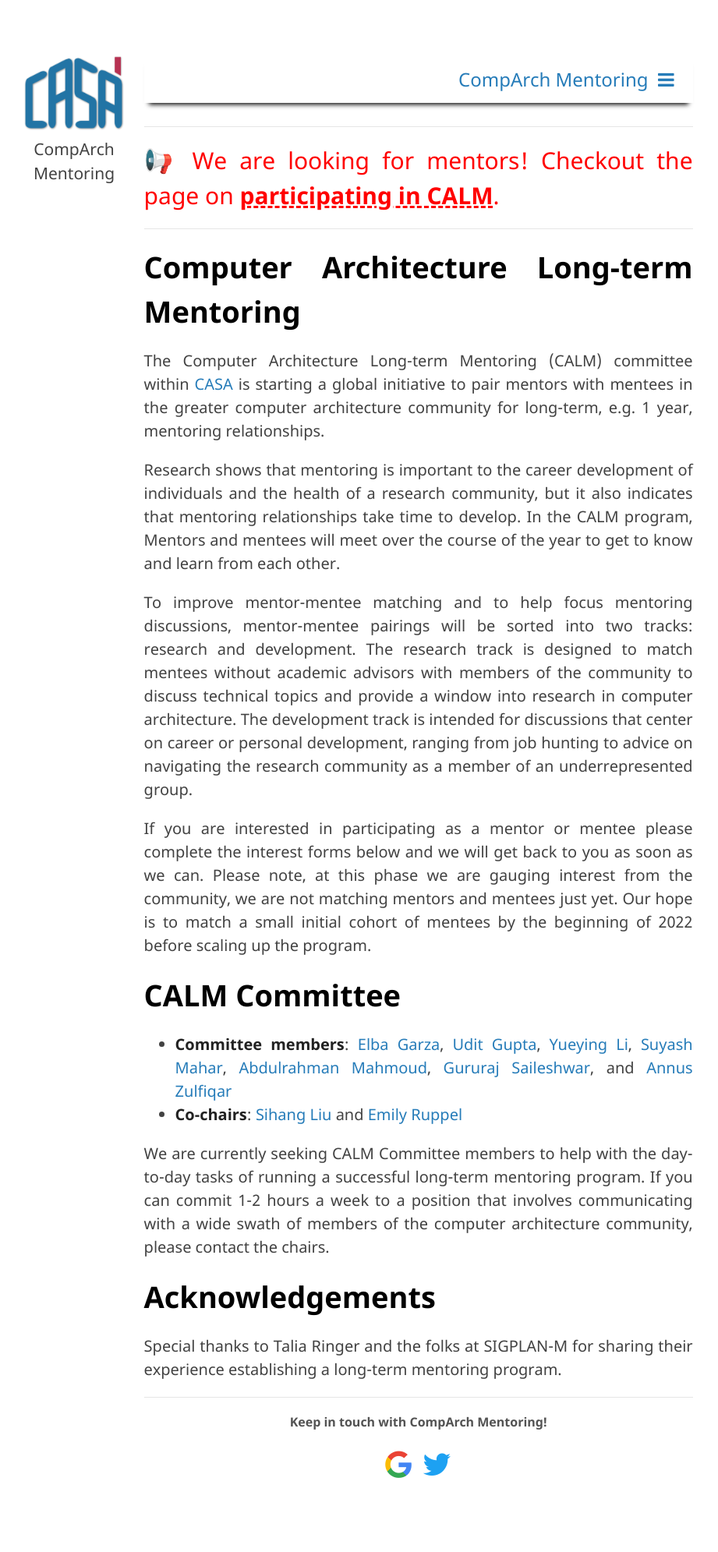
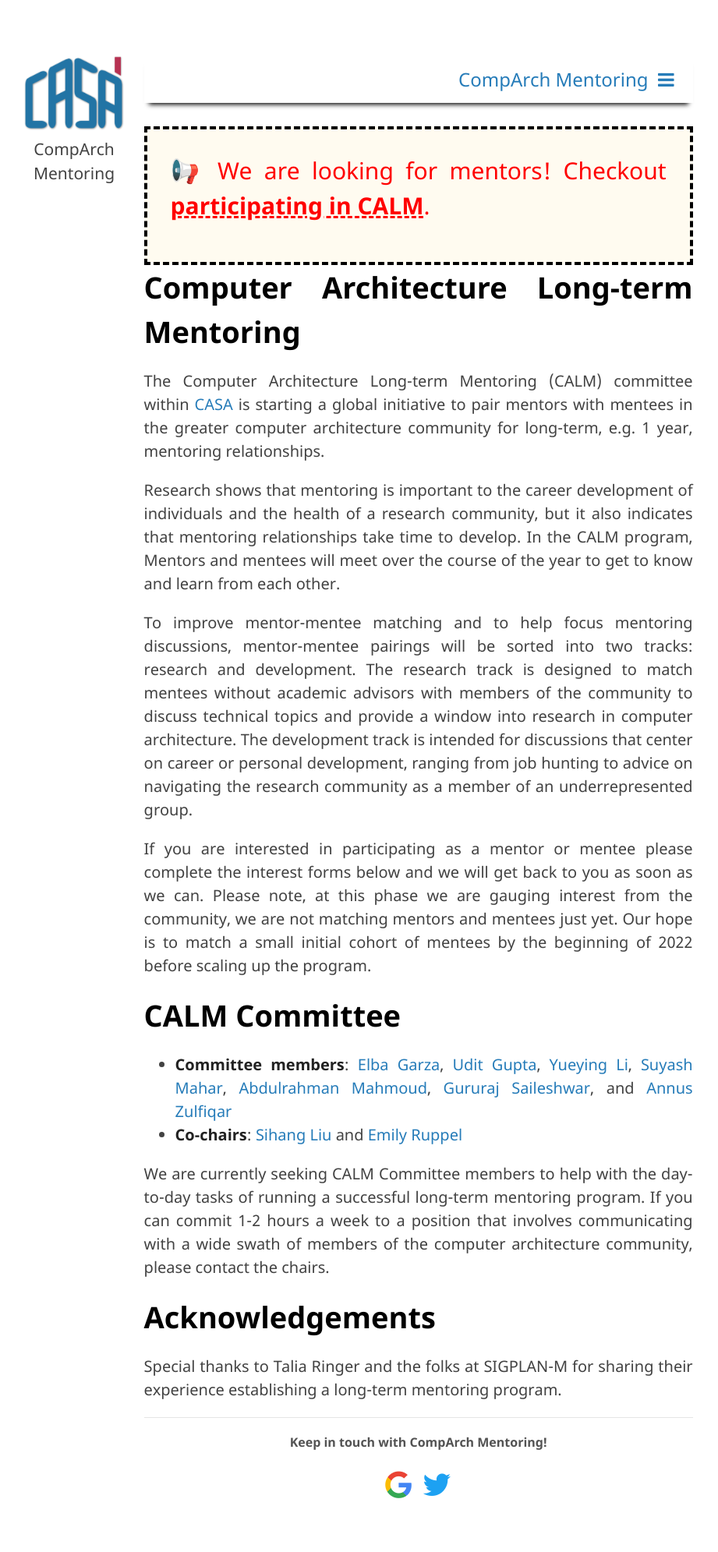
Before and after one commit to suyashmahar/jekyll-conf-website, a Jekyll site: the page built from index.md, in a window 1280 px wide. Shown: the whole page at 78% size, without its empty margins (169-1090 px from the left). Built offline with Jekyll 4.4.1, drawn with Linux system fonts in a browser that asks for light colours; before the commit the page ends 1965 px from its top, so only the background shows below that.

Commit message:
Reformat announcement

```diff
--- a/_includes/end-banner.html
+++ b/_includes/end-banner.html
@@ -1,3 +1,2 @@
   </p>
-  <hr>
 </div>
--- a/_includes/start-banner.html
+++ b/_includes/start-banner.html
@@ -1,3 +1,2 @@
 <div class="announcement">
-  <hr>
   <p>
--- a/_sass/jekyll-theme-minimal.scss
+++ b/_sass/jekyll-theme-minimal.scss
@@ -106,12 +106,22 @@
 }
 
 .announcement {
+  background: #fffbf0;
+  padding: 1em;
   color: red;
   font-size: 1.5em;
+  border: 4px dashed black;
 }
 
 .announcement a:link {
   color: red;
+  font-weight: bold;
+  text-decoration: underline;
+  text-decoration-style: dashed;
+}
+
+.announcement a:visited {
+  color: #860000;
   font-weight: bold;
   text-decoration: underline;
   text-decoration-style: dashed;
--- a/index.md
+++ b/index.md
@@ -4,8 +4,8 @@ layout: default
 
 {% include start-banner.html %}
 
-📢 We are looking for mentors! Checkout the page on <a
-href="{{ 'pages/participate.html' | relative_url }}">participating in CALM</a>.
+📢 We are looking for mentors! Checkout <a href="{{ 'pages/participate.html' |
+relative_url }}">participating in CALM</a>.
 
 {% include end-banner.html %}
 
```
